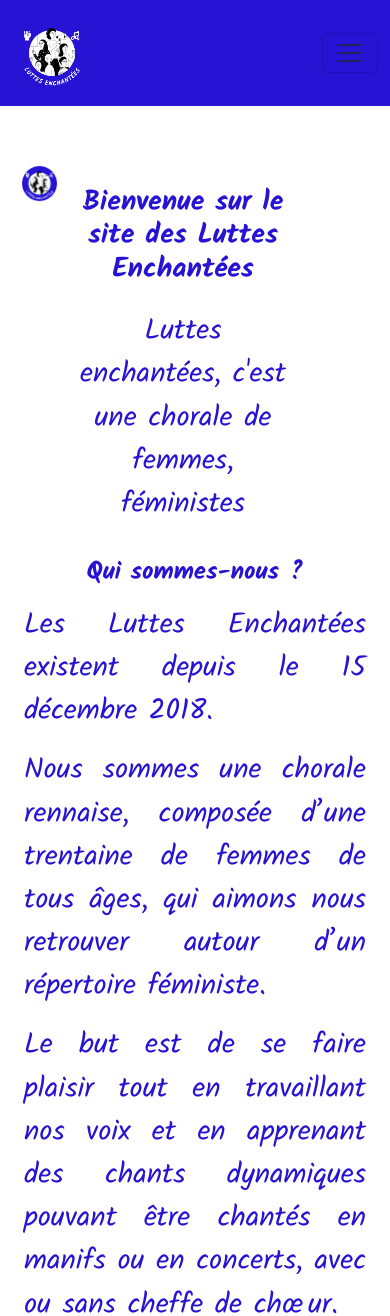
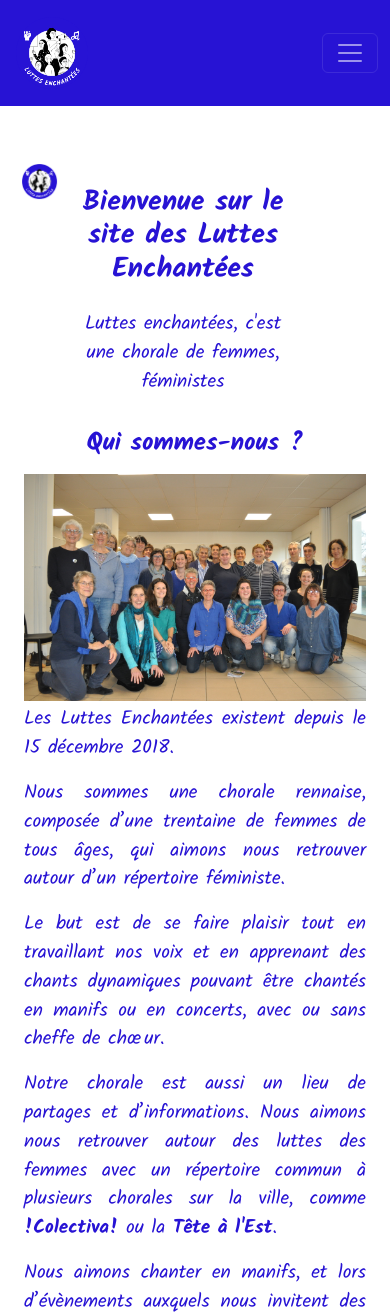
Before and after one commit to Marine-Sanson/new-luttes, a Symfony app: template templates/home/home.html.twig in a window 390 px wide. Shown: the top 1316 px of the page. Run offline with Twig, Linux system fonts and the light colour scheme; the template is opened without the code that fills it: most values are stand-ins (such as "Sample title", 1, 10 or a date in 2020); some libraries are stand-ins or nearby versions; some web fonts are replaced.

Commit message:
work in progress

```diff
--- a/public/css/style.css
+++ b/public/css/style.css
@@ -17,8 +17,15 @@ body{
 body>*,
 .form-control,
 .card-body>*{
-    font-size: 1.8rem;
+    font-size: 1.5rem;
     box-sizing: inherit;
+}
+
+@media(min-width: 0px) and (max-width: 791.99px)
+{
+    body>*{
+        font-size: 1.2rem;
+    }
 }
 
 .navbar>*,
@@ -229,6 +236,10 @@ ul{
 
 @media(min-width: 0px) and (max-width: 791.99px)
 {
+    #chorusPicture{
+        max-width: 90vw;
+    }
+
     #text{
         width: 370px;
         height: 490px;
@@ -237,6 +248,10 @@ ul{
 
 @media(min-width: 791.99px)
 {
+    #chorusPicture{
+        max-width: 60vw;
+    }
+
     #text{
         width: 770px;
         height: 1030px;
--- a/src/Controller/MembersHomeController.php
+++ b/src/Controller/MembersHomeController.php
@@ -34,7 +34,7 @@ class MembersHomeController extends AbstractController
         if(($lastConnection->add(new DateInterval('PT01M'))->getTimestamp() - $now->getTimestamp()) > 7068){
             $newMessages = $this->chatItemService->checkNewChatItems($user);
             if($newMessages){
-                $this->addFlash('success', 'Il y a de nouveaux messages depuis ta dernière connection, tu peux les voir ici :');
+                $this->addFlash('success', 'Il y a de nouveaux messages depuis ta dernière connexion, tu peux les voir ici :');
                 return $this->redirectToRoute('app_chatItems');
             }
         }
@@ -45,7 +45,7 @@ class MembersHomeController extends AbstractController
         $eventsNo = $this->eventService->getEventsByParticipation($user, 2);
 
         $eventsYes = $this->eventService->getEventsByParticipation($user, 1);
-
+// dd($eventsWithoutAnswer, $eventsDontKnow, $eventsNo, $eventsYes);
         return $this->render('members_home/members_home.html.twig', [
             'user' => $user,
             'eventsWithoutAnswer' => $eventsWithoutAnswer,
--- a/src/Mapper/EventMapper.php
+++ b/src/Mapper/EventMapper.php
@@ -65,6 +65,7 @@ class EventMapper
             ->setCategory($event->getEventCategory()->getName())
             ->setDate($event->getDate())
             ->setPrivateDetails($event->getPrivateDetails())
+            ->setTimestamp($event->getTimestamp())
         ;
     }
 
--- a/src/Repository/ParticipationRepository.php
+++ b/src/Repository/ParticipationRepository.php
@@ -55,6 +55,7 @@ class ParticipationRepository extends ServiceEntityRepository
             ->andWhere('p.status = :status')
             ->setParameter('user', $user)
             ->setParameter('status', $status)
+            ->orderBy('p.event')
             ->getQuery()
             ->getResult()
         ;
--- a/templates/home/home.html.twig
+++ b/templates/home/home.html.twig
@@ -17,9 +17,14 @@
             <h2 class="my-3 fw-bolder">Qui sommes-nous ?</h2>
         </div>
 
-        <div class="row-lg d-lg-flex">
+        <div class="">
 
-            <article class="col-lg-7 row-sm" id="homeArticle">
+            <figure class="m-auto p-lg-2" id="chorusPicture">
+                <img class="w-100 h-auto" src="{{ asset('img/photoGroupe.jpg') }}" alt="Photo de la chorale - janvier 2023">
+            </figure>
+
+            <article class="" id="homeArticle">
+
                 <p class="justify mt-1">Les <strong>Luttes Enchantées</strong> existent depuis le 15 décembre 2018.</p>
 
                 <p class="justify">Nous sommes une <strong>chorale rennaise</strong>, composée d’une trentaine de <strong>femmes</strong>
@@ -47,9 +52,6 @@
                 l'évenement de Nous Toutes 35">marche contre les violences faites aux femmes</a>, et lors de bien d'autres
                 évenements !</p>
             </article>
-            <figure class="col-lg-5 row-sm m-auto p-lg-2" id="chorusPicture">
-                <img class="w-100 h-auto" src="{{ asset('img/photoGroupe.jpg') }}" alt="Photo de la chorale - janvier 2023">
-            </figure>
 
         </div>
 
--- a/templates/members_home/members_home.html.twig
+++ b/templates/members_home/members_home.html.twig
@@ -13,7 +13,8 @@
                     <h3 class="text-center fw-bolder mt-5 mb-2">Ceux où tu n'as pas encore répondu :</h3>
                     <div class="ulBorder rounded mb-5">
                         <ul class="membersHome">
-                            {% for event in eventsWithoutAnswer %}
+                            {% for event in eventsWithoutAnswer|sort(timestamp) %}
+                            {{ dump(event)}}
                                 <li class="mt-5">
                                     <h4 class="text-center mt-3 fw-bolder">{{ event.category }} du {{ event.date }}</h4>
                                     <p class="justify">{{ event.privateDetails }}</p>
--- a/templates/partials/navbar.html.twig
+++ b/templates/partials/navbar.html.twig
@@ -3,9 +3,9 @@
                 <a class="navbar-brand" href="{{ path('app_home') }}">
                     <img id="logoNav" src="{{ asset('img/Logo.png') }}" alt="logo Luttes Enchantées!">
                 </a>
-                <button class="navbar-toggler navbarLink" type="button" data-bs-toggle="collapse" data-bs-target="#navbarColor01"
+                <button class="navbar-toggler navbarLink navbar-dark" type="button" data-bs-toggle="collapse" data-bs-target="#navbarColor01"
                         aria-controls="navbarColor01" aria-expanded="false" aria-label="Toggle navigation">
-                    <span class="navbar-toggler-icon" id="navbar-icon"></span>
+                    <span class="navbar-toggler-icon navbar-dark" id="navbar-icon"></span>
                 </button>
                 <div class="collapse navbar-collapse" id="navbarColor01">
                     <ul class="navbar-nav me-auto">
```
Also changed, not shown: src/Model/EventForMembersHome.php (+14 -0 lines).
